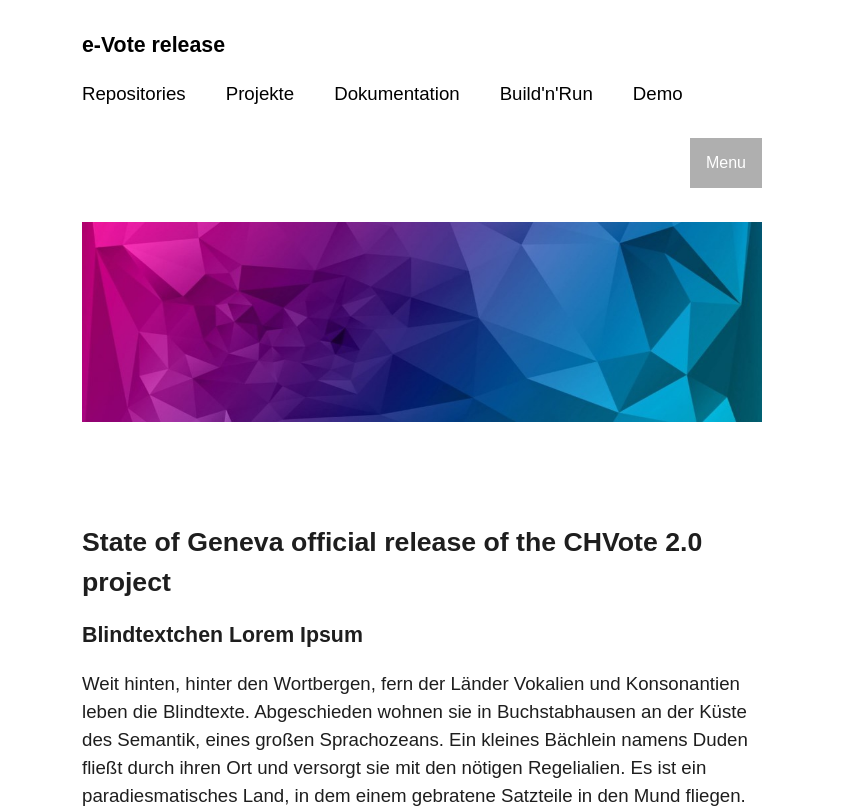
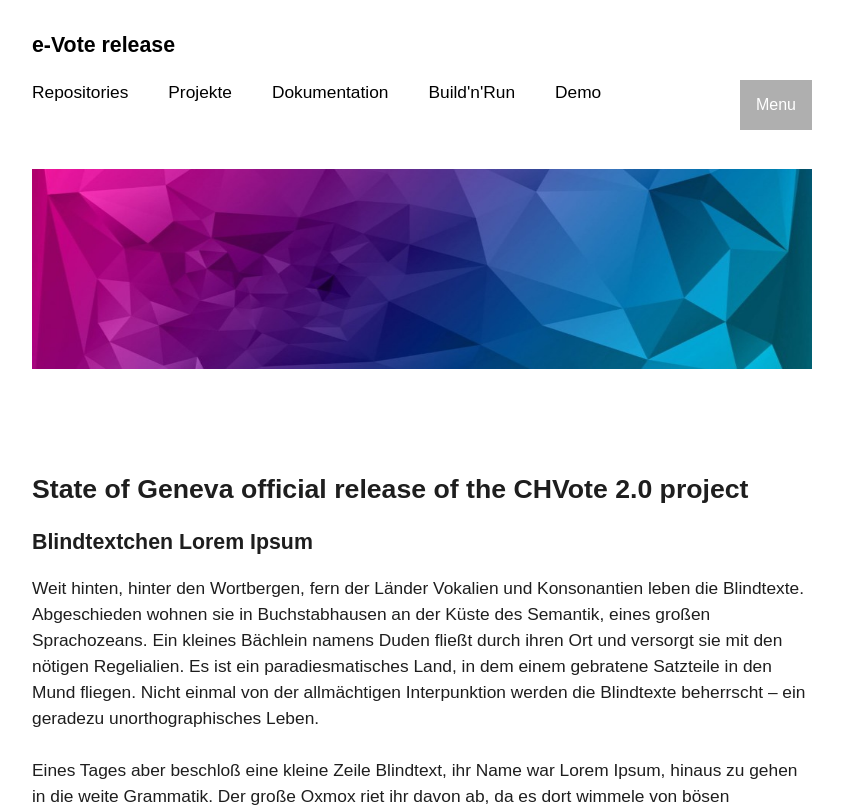
Before and after one commit to ictacademy-post/eVote, a plain HTML site: page index.html in a window 1280 px wide. Shown: the top 808 px of the page, without its empty margins (218-1061 px from the left). Drawn offline with Linux system fonts and the light colour scheme.

Commit message:
update css

```diff
--- a/styles/main.css
+++ b/styles/main.css
@@ -5,10 +5,10 @@
 
 body {
     font-family: Arial, Helvetica, sans-serif;
-    font-size: 14pt;
+    font-size: 13pt;
     line-height: 1.5;
-    margin-left: 300px;
-    margin-right: 300px;
+    margin-left: 250px;
+    margin-right: 250px;
     color: rgb(30, 30, 30);
 }
 
```
